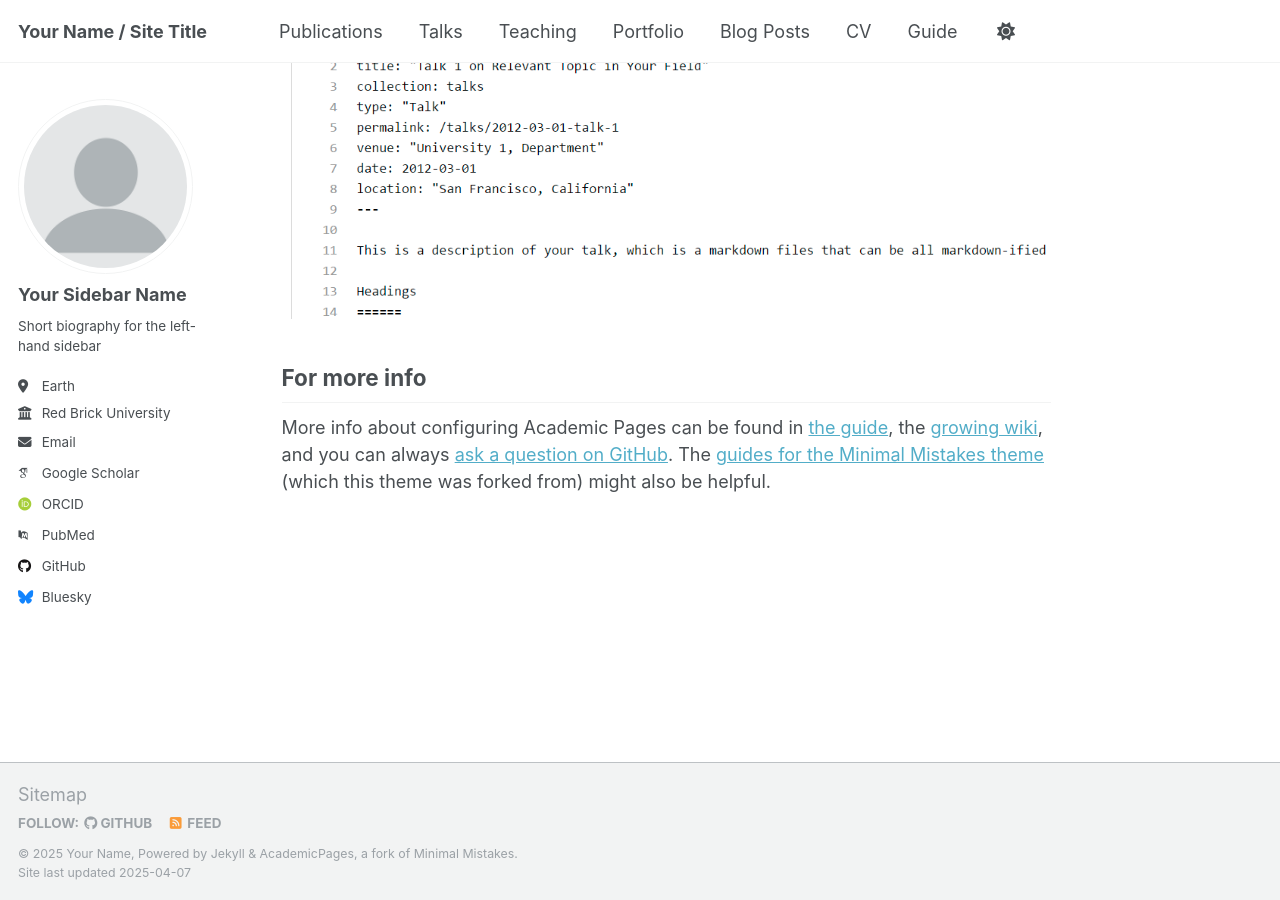
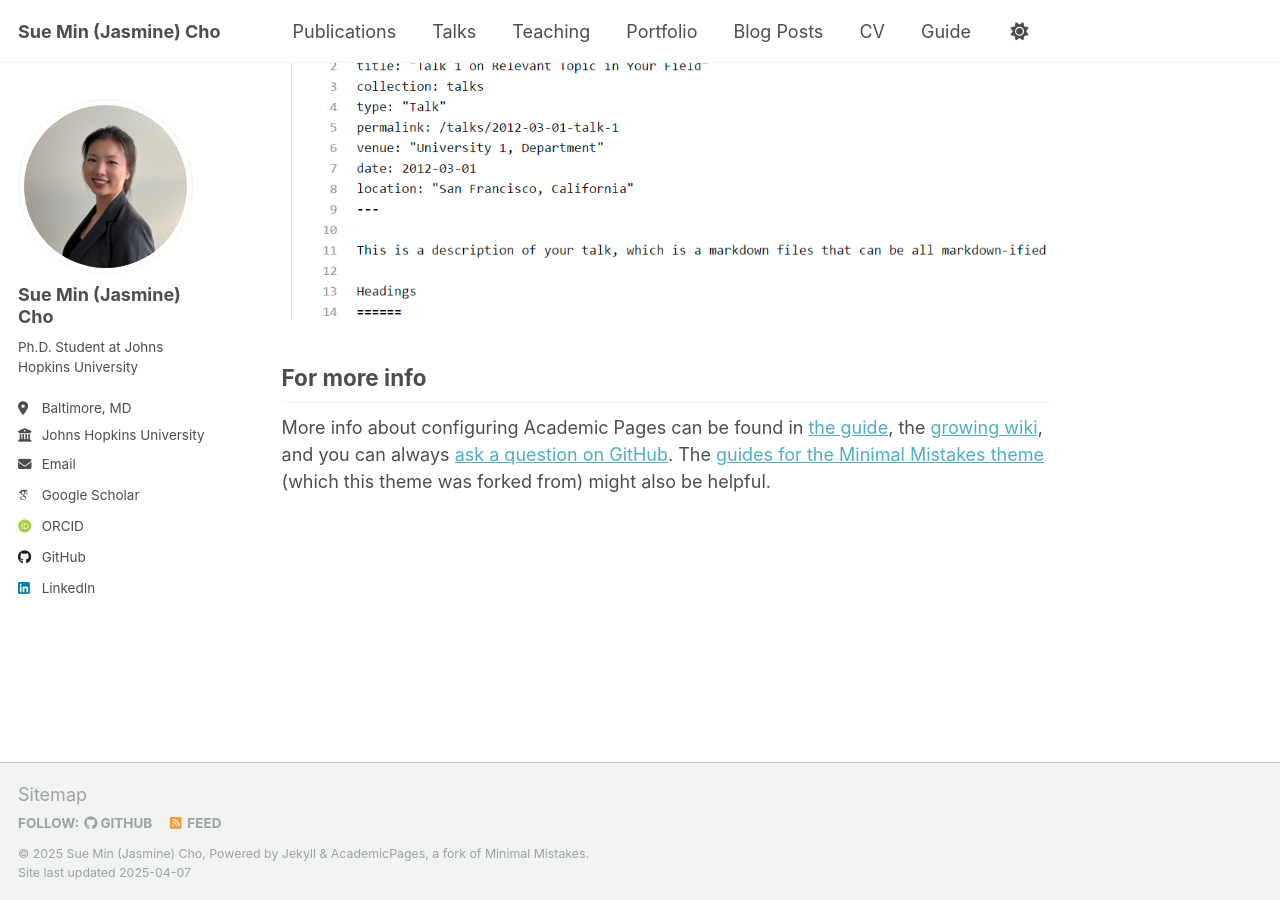
Before and after one commit to jasminecho1008/jasminecho1008.github.io, a Jekyll site: the page built from _pages/about.md, in a window 1280 px wide and 900 px high, scrolled down 2636 px. Built offline with Jekyll 4.4.1, drawn with Linux system fonts in a browser that asks for light colours; some web fonts are replaced.

Commit message:
inital commit

```diff
--- a/_config.yml
+++ b/_config.yml
@@ -9,11 +9,11 @@
 # Basic Site Settings
 locale                   : "en-US"
 site_theme               : "default"
-title                    : "Your Name / Site Title"
+title                    : "Sue Min (Jasmine) Cho"
 title_separator          : "-"
-name                     : &name "Your Name"
-description              : &description "personal description"
-url                      : https://academicpages.github.io # the base hostname & protocol for your site e.g. "https://[your GitHub username].github.io"
+name                     : &name "Sue Min (Jasmine) Cho"
+description              : &description "Ph.D. Student at Johns Hopkins University"
+url                      : https://jasminecho1008.github.io # the base hostname & protocol for your site e.g. "https://[your GitHub username].github.io"
 baseurl                  : "" # the subpath of your site, e.g. "/blog"
 repository               : "academicpages/academicpages.github.io"
 
@@ -22,22 +22,22 @@ repository               : "academicpages/academicpages.github.io"
 #               Additional customization can be done by editing /_includes/author-profile.html
 author:
   # Biographic information
-  avatar           : "profile.png"
-  name             : "Your Sidebar Name"
+  avatar           : "SueMinCho.JPG"
+  name             : "Sue Min (Jasmine) Cho"
   pronouns         : # example: "she/her"
-  bio              : "Short biography for the left-hand sidebar"
-  location         : "Earth"
-  employer         : "Red Brick University"
+  bio              : "Ph.D. Student at Johns Hopkins University"
+  location         : "Baltimore, MD"
+  employer         : "Johns Hopkins University"
   uri              : # URL
-  email            : "none@example.org"
+  email            : "scho72@jhu.edu"
 
   # Academic websites
   arxiv            : # URL - Update with the correct link to your profile
-  googlescholar    : "https://scholar.google.com/citations?user=PS_CX0AAAAAJ"
+  googlescholar    : "hhttps://scholar.google.com/citations?user=Q8GFn5UAAAAJ&hl=en"
   impactstory      : # URL
-  orcid            : "http://orcid.org/yourorcidurl"
+  orcid            : "https://orcid.org/0000-0002-6677-7360"
   semantic         : # URL
-  pubmed           : "https://www.ncbi.nlm.nih.gov/pubmed/?term=john+snow"
+  pubmed           : # URL
   researchgate     : # URL
   scopus           : # URL
 
@@ -45,12 +45,12 @@ author:
   bitbucket        : # Username - Update with your username on the site
   codepen          : # Username
   dribbble         : # Username
-  github           : "academicpages"
+  github           : "jasminecho1008"
   kaggle           : # Username
   stackoverflow    : # User number or user number and name (i.e., use "1" or "1/jeff-atwood")
 
   # Social media
-  bluesky          : "bsky.app" # Replace this with you Bluesky username
+  bluesky          : # Username
   facebook         : # Username
   flickr           : # Username
   foursquare       : # Username
@@ -59,7 +59,7 @@ author:
   keybase          : # Username
   instagram        : # Username
   lastfm           : # Username
-  linkedin         : # Username
+  linkedin         : "suemincho"
   mastodon         : # URL
   medium           : # URL
   pinterest        : # Username
```
Also changed, not shown: images/SueMinCho.JPG (added), images/profile.png (deleted).
